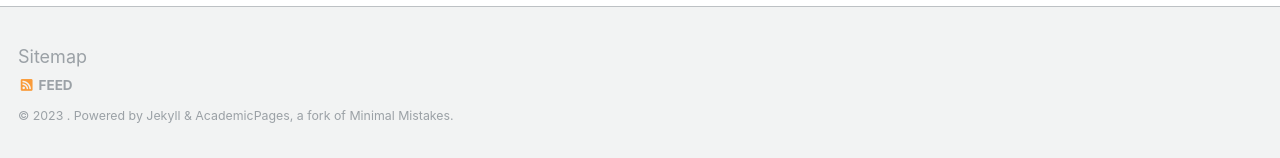
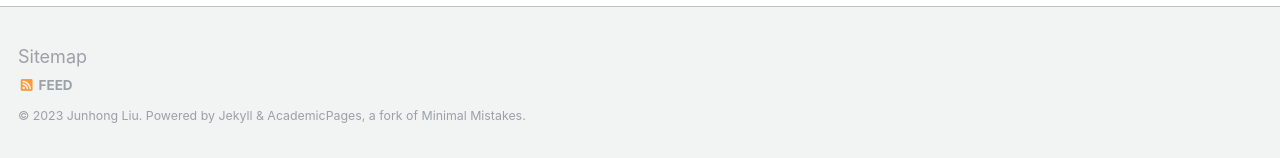
Before and after one commit to johnny-eee/online, a Jekyll site: the page built from _pages/about.md, in a window 1280 px wide and 1181 px high. Shown: the part 1020-1178 px from the top of the window. Built offline with Jekyll 4.4.1, drawn with Linux system fonts in a browser that asks for light colours.

Commit message:
Update _config.yml

```diff
--- a/_config.yml
+++ b/_config.yml
@@ -9,7 +9,7 @@
 locale                   : "HONG KONG, SAR"
 title                    : ""
 title_separator          : ""
-name                     : &name ""
+name                     : &name "Junhong Liu"
 description              : &description "personal description"
 url                      : https://fishermanljh.github.io/online/  # the base hostname & protocol for your site e.g. "https://mmistakes.github.io"
 baseurl                  : "" # the subpath of your site, e.g. "/blog"
```
